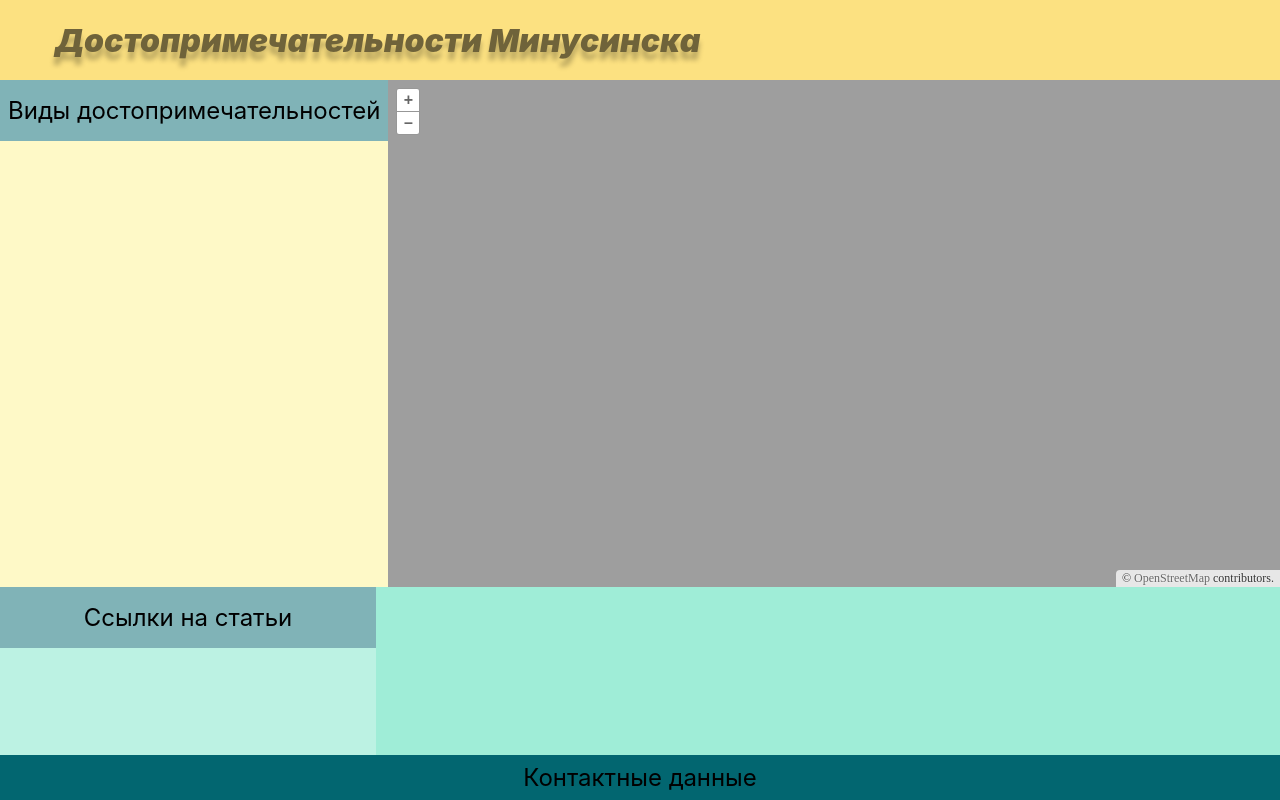
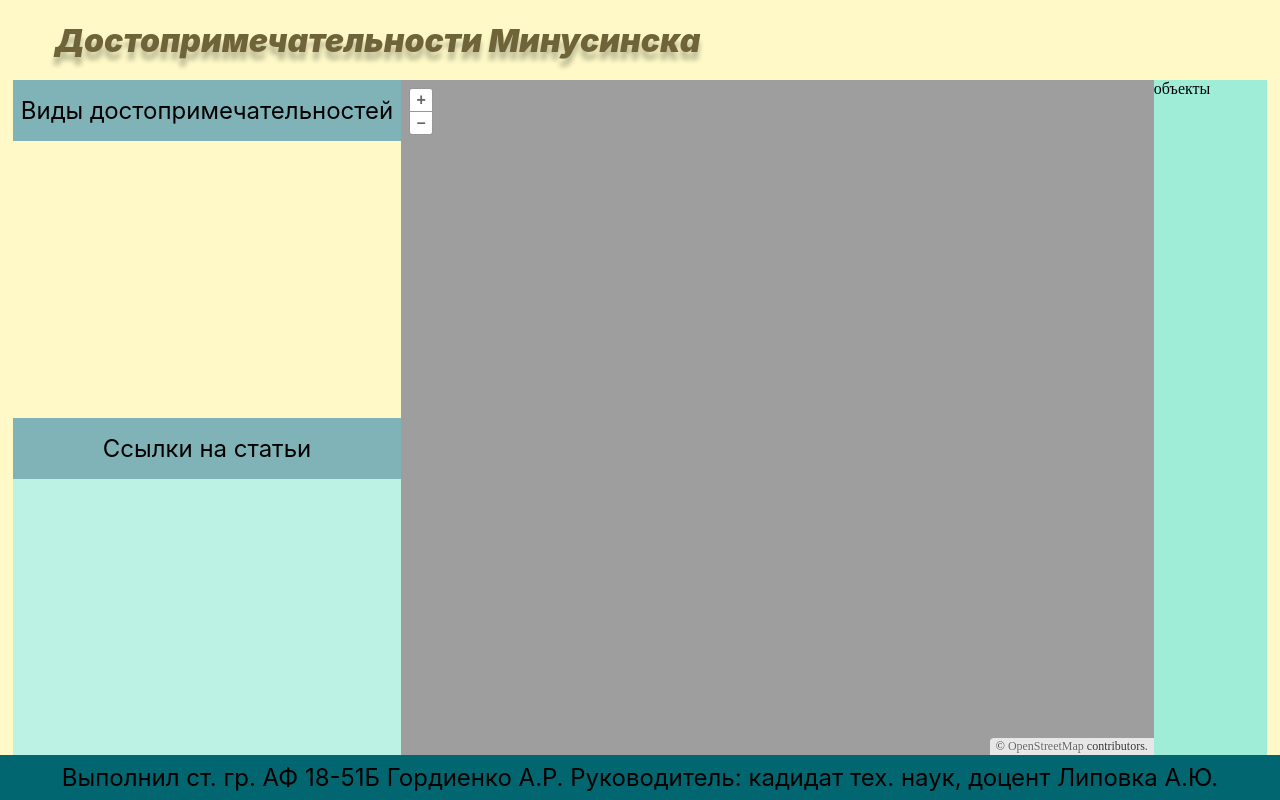
Before and after one commit to GordienkoAnastasia/open-layer-app, a website built with Vite: page index.html in a window 1280 px wide. Built offline with nearby package versions, Linux system fonts and the light colour scheme.

Commit message:
редактирование блоков и текста

```diff
--- a/index.html
+++ b/index.html
@@ -4,7 +4,7 @@
     <meta charset="UTF-8" />
     <link rel="icon" type="image/x-icon" href="https://openlayers.org/favicon.ico" />
     <meta name="viewport" content="width=device-width, initial-scale=1.0" />
-    <title>Первый запуск</title>
+    <title>Разработка</title>
   </head>
   <body>
     <div class="wrapper">
@@ -13,17 +13,13 @@
         <div class="views">
           <div id="bloch_1" class="font">Виды достопримечательностей</div>
           <div id="bloch_2"></div>
-        </div>
-        <div id="map"></div>
-      </div>
-      <div class="article_row">
-        <div class="articles">
           <div id="bloch_3" class="font">Ссылки на статьи</div>
           <div id="bloch_4"></div>
         </div>
-        <div id="bloch_5"></div>
+        <div id="map"></div>
+        <div id="bloch_5">объекты</div>
       </div>
-      <div id="data" class="font">Контактные данные</div>
+      <div id="data" class="font">Выполнил ст. гр. АФ 18-51Б Гордиенко А.Р. Руководитель: кадидат тех. наук, доцент Липовка А.Ю.</div>
     </div>
     <script type="module" src="./main.js"></script>
   </body>
--- a/main.js
+++ b/main.js
@@ -13,6 +13,6 @@ const map = new Map({
   ],
   view: new View({
     center: fromLonLat([91.6875, 53.7103]),
-    zoom: 12
+    zoom: 12.5
   })
 });
--- a/style.css
+++ b/style.css
@@ -9,8 +9,8 @@ body {
 	display: flex;
 	flex-direction: column;
 	width: 100%;
-	height: 100vh;
-	background: #fce181;
+	height: 100%;
+	background: #fef9c7;
 }
 .header {
 	padding: 21px 55px 20px 55px;
@@ -41,12 +41,14 @@ body {
 }
 .map_row {
 	display: flex;
-	height: 50vh;
+	height: 50%;
 	flex-grow: 1;
+	margin-left: 1%;
+	margin-right: 1%;
 }
 .views {
 	display: flex;
-	min-width: 360px;
+	min-width: 20%;
 	flex-direction: column;
 }
 .article_row {
@@ -82,6 +84,7 @@ body {
 #map {
 	display: flex;
 	flex-grow: 1;
+	min-width: 60%;
 	height: 100%;
 }
 #data {
```
